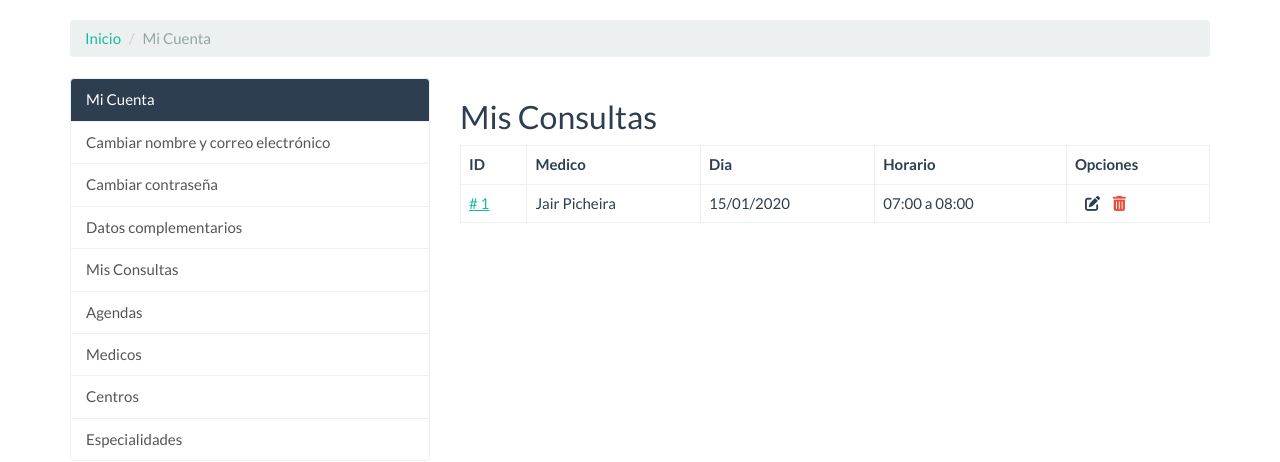
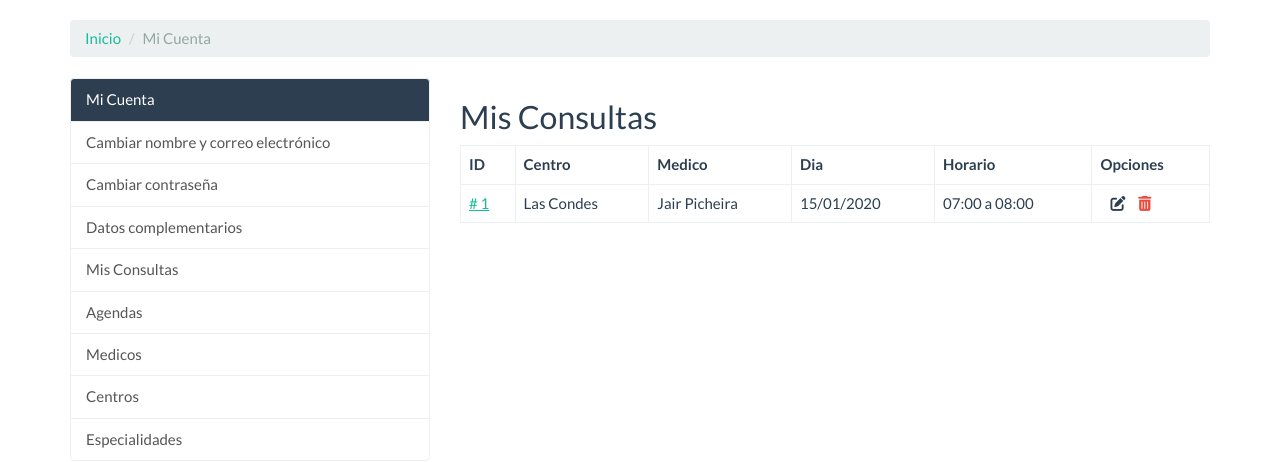
Before and after one commit to NihilDux/CMGalenos, a Django app: page /clientes/consultas/ in a window 1280 px wide. Shown: the part 60-522 px from the top of the page. Run offline with Django 4.2, Linux system fonts and the light colour scheme; a user stored in the database is signed in; data comes from the database, SQL or seed files in the repository; tables that the repository leaves empty hold one stand-in row (values such as "Sample post"); some libraries are stand-ins or nearby versions.

Commit message:
Some Fix

```diff
--- a/accounts/models.py
+++ b/accounts/models.py
@@ -32,7 +32,8 @@ class User(AbstractBaseUser, PermissionsMixin):
 
     class Meta:
         verbose_name = 'Usuario'
-        verbose_name_plural = 'Us'
+        verbose_name_plural = 'Usuarios'
+
 
     def __str__(self):
         return self.name or self.username
--- a/accounts/templates/accounts/index.html
+++ b/accounts/templates/accounts/index.html
@@ -27,7 +27,7 @@
             </div>
             <div class="col-md-8">
             {% block accounts_container %}
-                <h2>Bienvenido {{ user.name }} </h2>
+                <h2>Bienvenido {{ user.username }} </h2>
             {% endblock  %}
 
             </div>
--- a/templates/clientes/consulta_list.html
+++ b/templates/clientes/consulta_list.html
@@ -11,6 +11,9 @@
         <tr>
             <th>
                 ID
+            </th>
+            <th>
+                Centro
             </th>
             <th>
                 Medico
@@ -31,6 +34,9 @@
         <tr>
             <td>
                 <a href=""># {{ consulta.pk }}</a>
+            </td>
+            <td>
+                {{ consulta.agenda.centro }}
             </td>
             <td>
                 {{ consulta.agenda.medico }}
```
